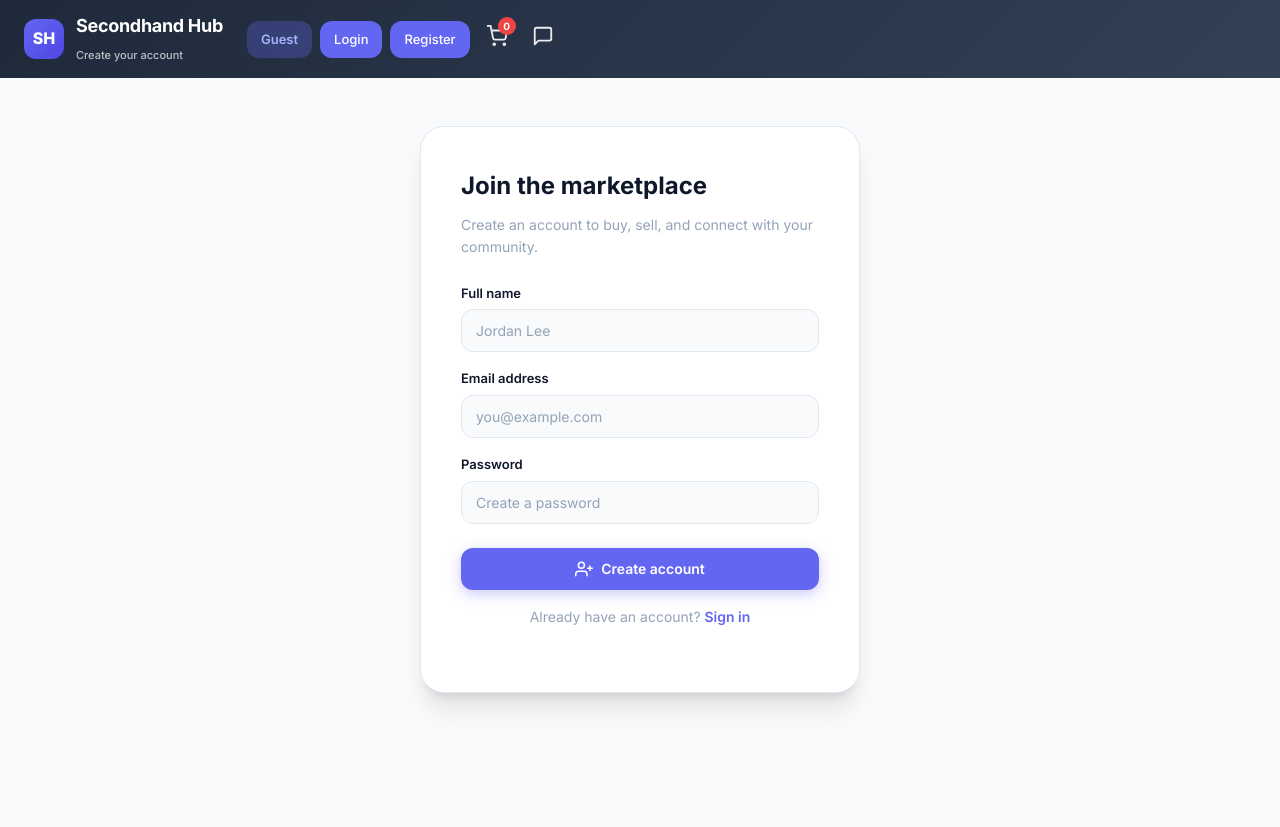
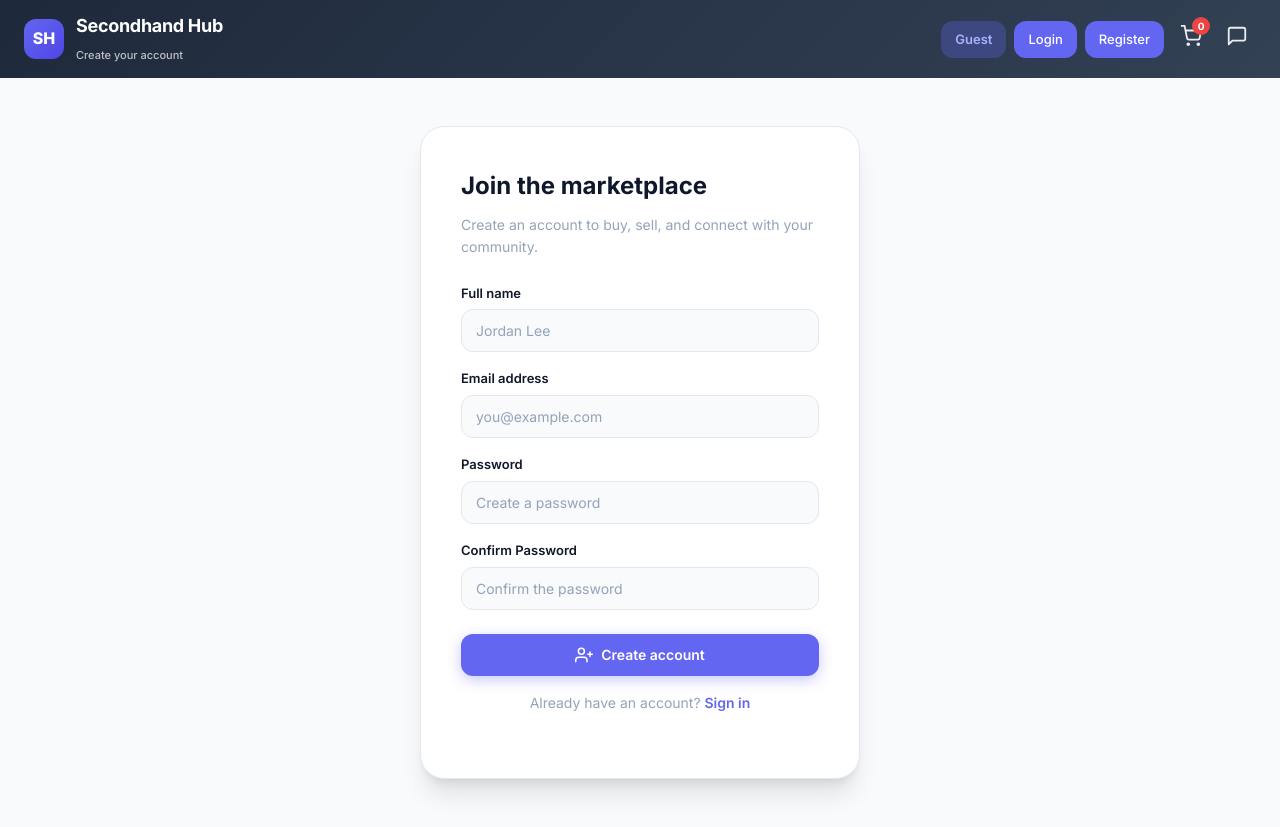
Before and after one commit to CaulesGe/ECE651-SecondHandMarket-ChatSystem-, a React (Vite) app in the folder client/: page /register in a window 1280 px wide. Before the commit the page ends 800 px from the top, so only its background shows below. Built offline with nearby package versions, Linux system fonts and the light colour scheme.

Commit message:
Update UI style and added Confirm Password When Registered

```diff
--- a/client/src/index.css
+++ b/client/src/index.css
@@ -163,6 +163,7 @@ a:hover {
   display: flex;
   gap: 8px;
   align-items: center;
+  margin-left: auto;
   flex-shrink: 0;
 }
 
--- a/client/src/pages/RegisterPage.jsx
+++ b/client/src/pages/RegisterPage.jsx
@@ -11,19 +11,25 @@ export default function RegisterPage() {
   const [name, setName] = useState('');
   const [email, setEmail] = useState('');
   const [password, setPassword] = useState('');
+  const [repassword, setRePassword] = useState('');
   const [loading, setLoading] = useState(false);
   const [notice, setNotice] = useState({ show: false, message: '', isError: true });
 
   const handleSubmit = async (e) => {
     e.preventDefault();
 
-    if (!name || !email || !password) {
+    if (!name || !email || !password || !repassword) {
       setNotice({ show: true, message: 'Please complete all fields.', isError: true });
       return;
     }
 
     if (password.length < 6) {
       setNotice({ show: true, message: 'Password must be at least 6 characters.', isError: true });
+      return;
+    }
+
+    if (password != repassword) {
+      setNotice({ show: true, message: 'Two password does not match', isError: true });
       return;
     }
 
@@ -105,6 +111,17 @@ export default function RegisterPage() {
               onChange={(e) => setPassword(e.target.value)}
             />
           </div>
+          <div className="form-group">
+            <label htmlFor="registerPassword">Confirm Password</label>
+            <input
+              id="registerPassword"
+              type="password"
+              placeholder="Confirm the password"
+              autoComplete="new-password"
+              value={repassword}
+              onChange={(e) => setRePassword(e.target.value)}
+            />
+          </div>
           <button
             type="submit"
             className="btn btn-primary"
```
